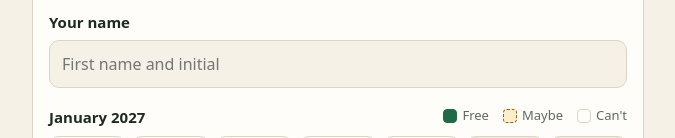
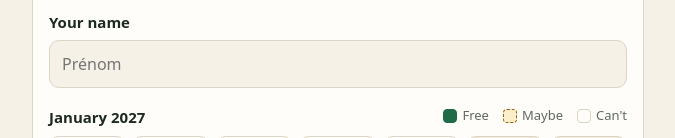
Before and after one commit to andbizz/christmas-dinner-poll, a plain HTML site: page index.html in a window 1280 px wide. Shown: the part 325-463 px from the top of the page, without its empty margins (302-977 px from the left). Drawn offline with Linux system fonts and the light colour scheme; no server answers.

Commit message:
Use Prenom as the name placeholder

```diff
--- a/index.html
+++ b/index.html
@@ -173,7 +173,7 @@
     <p class="hint">Tap a date once if you are free, twice for &ldquo;maybe&rdquo;, a third time to clear it. Then press Save.</p>
 
     <label for="name">Your name</label>
-    <input type="text" id="name" maxlength="40" autocomplete="name" placeholder="First name and initial">
+    <input type="text" id="name" maxlength="40" autocomplete="name" placeholder="Prénom">
 
     <div class="month">
       <span id="vote-month"></span>
```
Also changed, not shown: santa.html (+1 -1 lines).
